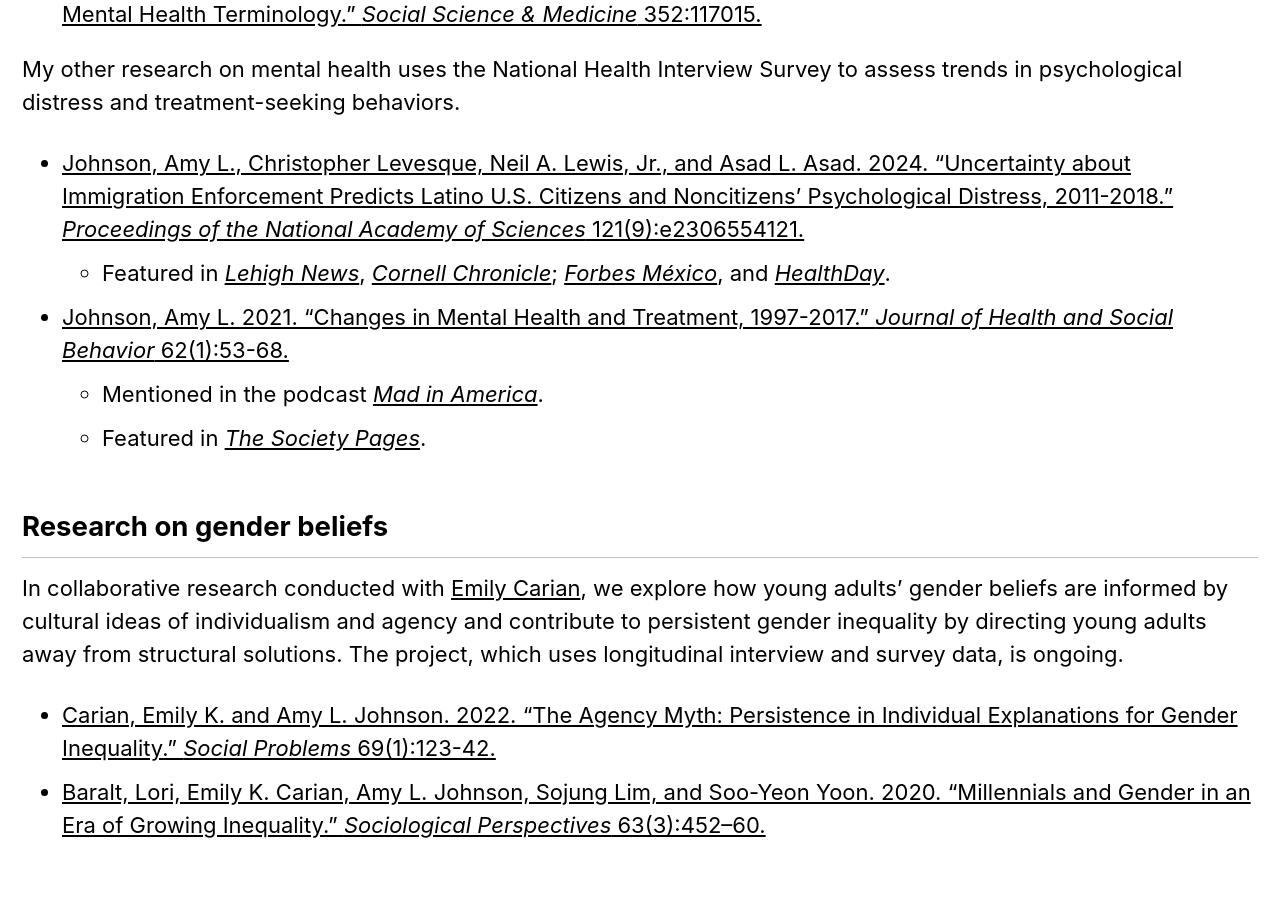
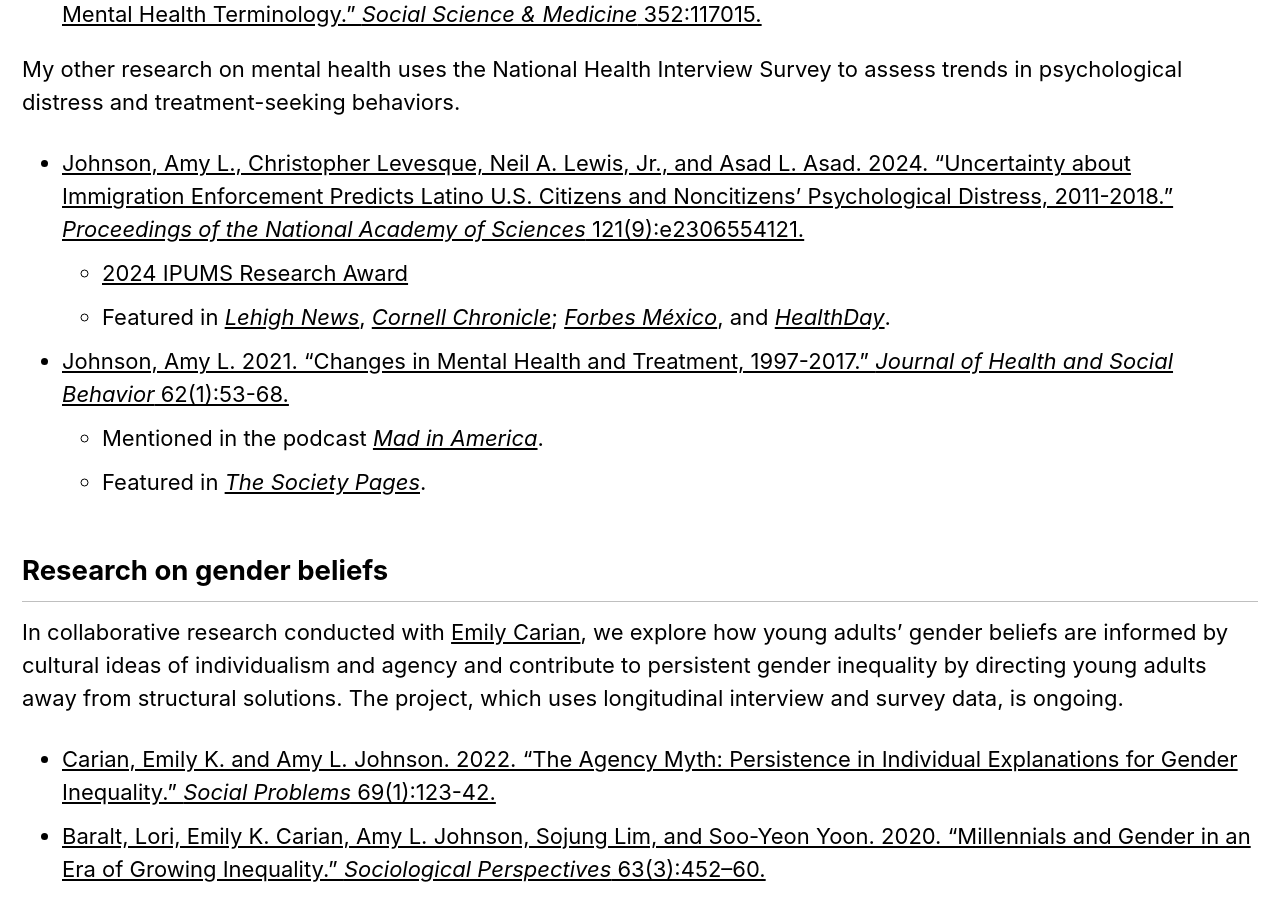
Before and after one commit to aljohnson-soc/aljohnson-soc.github.io, a Jekyll site: the page built from _pages/research.md, in a window 1280 px wide and 900 px high, scrolled down 507 px. Built offline with Jekyll 4.4.1, drawn with Linux system fonts in a browser that asks for light colours; cached includes are drawn as plain includes.

Commit message:
Update research.md

```diff
--- a/_pages/research.md
+++ b/_pages/research.md
@@ -16,6 +16,7 @@ Much of my research uses computational and qualitative text analysis and custom
 My other research on mental health uses the National Health Interview Survey to assess trends in psychological distress and treatment-seeking behaviors.
 
 - [Johnson, Amy L., Christopher Levesque, Neil A. Lewis, Jr., and Asad L. Asad. 2024. “Uncertainty about Immigration Enforcement Predicts Latino U.S. Citizens and Noncitizens’ Psychological Distress, 2011-2018.” *Proceedings of the National Academy of Sciences* 121(9):e2306554121.](https://www.pnas.org/doi/10.1073/pnas.2306554121)
+    - [2024 IPUMS Research Award](https://www.ipums.org/impact/ipums-research-award#healthsurveys)
     - Featured in [*Lehigh News*](https://www2.lehigh.edu/news/study-threat-of-deportation-leads-to-psychological-distress-among-both-latino-citizens-and), [*Cornell Chronicle*](https://news.cornell.edu/stories/2024/02/deportation-threat-worsens-latinos-anxiety-mental-health); [*Forbes México*](https://www.forbes.com.mx/asi-es-como-la-amenaza-de-deportacion-afecta-la-salud-mental-de-los-latinos-en-eu/), and [*HealthDay*](https://www.healthday.com/health-news/mental-health/political-changes-are-stressing-hispanic-americans-study).
 - [Johnson, Amy L. 2021. “Changes in Mental Health and Treatment, 1997-2017.” *Journal of Health and Social Behavior* 62(1):53-68.](https://doi.org/10.1177/0022146520984136)
     - Mentioned in the podcast [*Mad in America*](https://www.madinamerica.com/2022/05/failings-mental-health-dangerous/).
```
